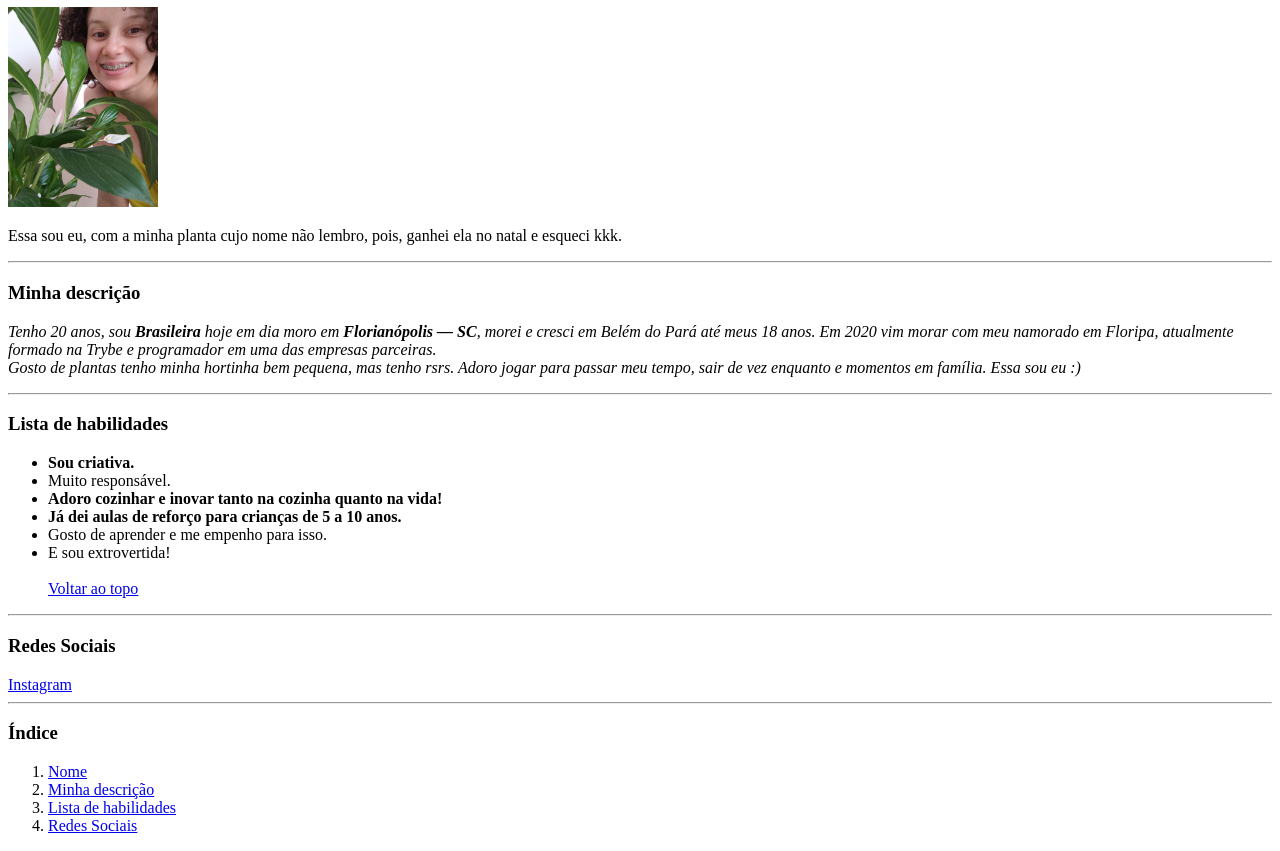
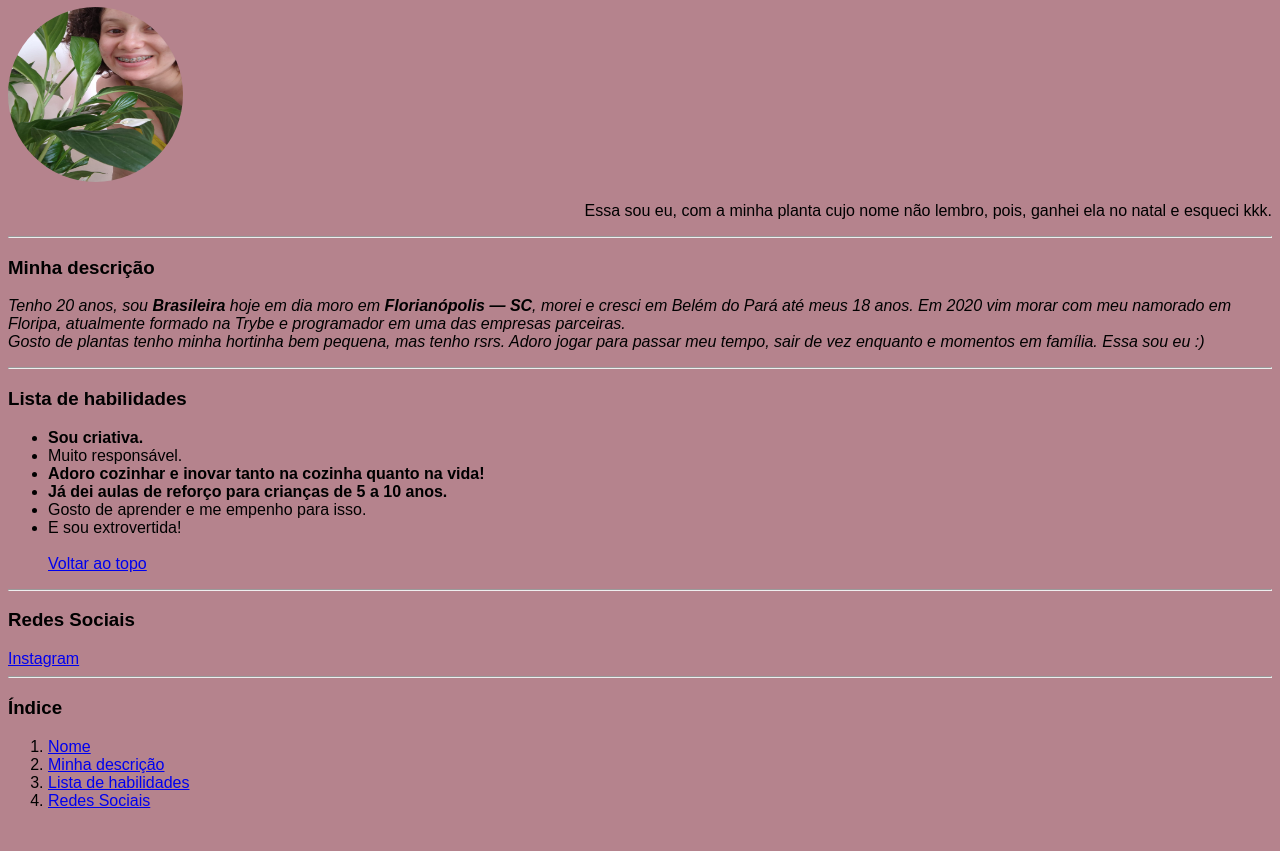
Before and after one commit to BiaKast/BiaKast.github.io, a plain HTML site: page index.html in a window 1280 px wide. Shown: the part 73-924 px from the top of the page. After the commit the page ends 899 px from the top, so only its background shows below. Drawn offline with Linux system fonts and the light colour scheme.

Commit message:
imagem redonda, modificado o estilo da letra e o background

```diff
--- a/index.html
+++ b/index.html
@@ -1,36 +1,78 @@
 <!DOCTYPE html>
 <html lang="pt-br">
   <head>
-    <meta charset="UTF-8">
-    <meta http-equiv="X-UA-Compatible" content="IE=edge">
-    <meta name="viewport" content="width=device-width, initial-scale=1.0">
+    <meta charset="UTF-8" />
+    <meta http-equiv="X-UA-Compatible" content="IE=edge" />
+    <meta name="viewport" content="width=device-width, initial-scale=1.0" />
     <title>Portfólio Web Bianca Castro</title>
+    <style>
+      body {
+        background-color: #b5838d;
+        font-family: Montserrat, sans-serif;
+
+      }
+      h1 {
+        font-family: Clicker Script, sans-serif;
+      }
+      img {
+          width: 175px;
+          height: 175px;
+        border-radius: 55%;
+
+      }
+      .P1{
+        text-align:end ;
+      }
+    </style>
   </head>
   <body>
-    <h1 id="Nome"> Bianca Sousa Castro </h1>
-    <img src="./Imagem-Bianca.jpeg" id="Topo" width="150 px" alt="Foto de Bianca Sousa Castro">
-    <p> Essa sou eu, com a minha planta cujo nome não lembro, pois, ganhei ela no natal e esqueci  kkk. </p>
-    <hr>
+    <h1 id="Nome">Bianca Sousa Castro</h1>
+    <img
+      src="./Imagem-Bianca.jpeg"
+      id="Topo"
+      width="150 px"
+      alt="Foto de Bianca Sousa Castro"
+    />
+    <p class="P1">
+      Essa sou eu, com a minha planta cujo nome não lembro, pois, ganhei ela no
+      natal e esqueci kkk.
+    </p>
+    <hr />
     <h3 id="Descrição">Minha descrição</h3>
-    <p><em>Tenho 20 anos, sou <strong>Brasileira</strong>  hoje em dia moro em <strong>Florianópolis — SC</strong>, morei e cresci em Belém do Pará até meus 18 anos.
-        Em 2020 vim morar com meu namorado em Floripa, atualmente formado na Trybe e programador em uma das empresas parceiras. <br> Gosto de plantas tenho minha hortinha bem pequena, mas tenho rsrs. Adoro jogar para passar meu tempo, sair de vez enquanto e momentos em família.
-        Essa sou eu :)</em></p>
-    <hr>
+    <p>
+      <em
+        >Tenho 20 anos, sou <strong>Brasileira</strong> hoje em dia moro em
+        <strong>Florianópolis — SC</strong>, morei e cresci em Belém do Pará até
+        meus 18 anos. Em 2020 vim morar com meu namorado em Floripa, atualmente
+        formado na Trybe e programador em uma das empresas parceiras. <br />
+        Gosto de plantas tenho minha hortinha bem pequena, mas tenho rsrs. Adoro
+        jogar para passar meu tempo, sair de vez enquanto e momentos em família.
+        Essa sou eu :)</em
+      >
+    </p>
+    <hr />
     <h3 id="Habilidades">Lista de habilidades</h3>
     <ul>
       <li><strong>Sou criativa.</strong></li>
       <li>Muito responsável.</li>
-            <li><strong>Adoro cozinhar e inovar tanto na cozinha quanto na vida!</strong></li>
-            <link rel="stylesheet" href="">
-            <li><strong>Já dei aulas de reforço para crianças de 5 a 10 anos.</strong></li>
+      <li>
+        <strong
+          >Adoro cozinhar e inovar tanto na cozinha quanto na vida!</strong
+        >
+      </li>
+      <link rel="stylesheet" href="" />
+      <li>
+        <strong>Já dei aulas de reforço para crianças de 5 a 10 anos.</strong>
+      </li>
       <li>Gosto de aprender e me empenho para isso.</li>
-            <li>E sou extrovertida!</li> <br>
+      <li>E sou extrovertida!</li>
+      <br />
       <a href="#Topo">Voltar ao topo</a>
     </ul>
-    <hr>
+    <hr />
     <h3 id="Redes">Redes Sociais</h3>
     <a href="https://www.instagram.com/bkasttro/" target="_blank"> Instagram</a>
-   <hr>
+    <hr />
     <h3>Índice</h3>
     <ol>
       <li><a href="#Nome">Nome</a></li>
@@ -38,6 +80,5 @@
       <li><a href="#Habilidades">Lista de habilidades</a></li>
       <li><a href="#Redes">Redes Sociais</a></li>
     </ol>
-
   </body>
 </html>
```
Lines whose indentation alone changed are shown as unchanged.
